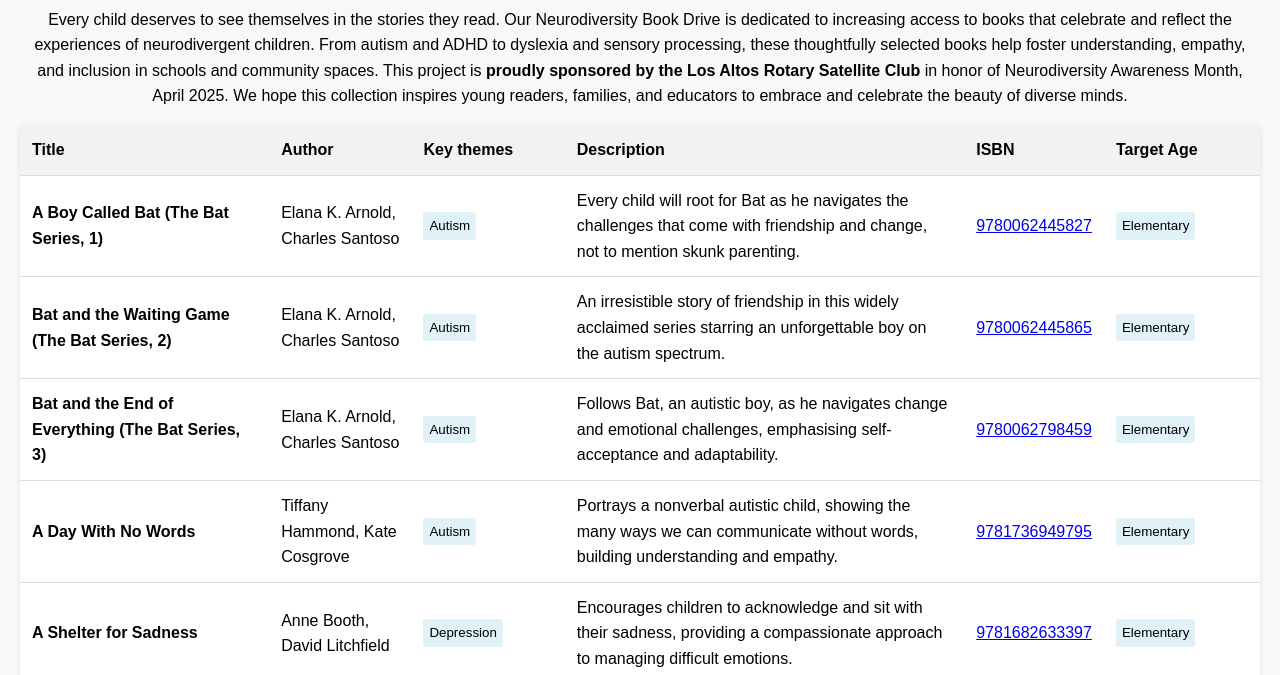
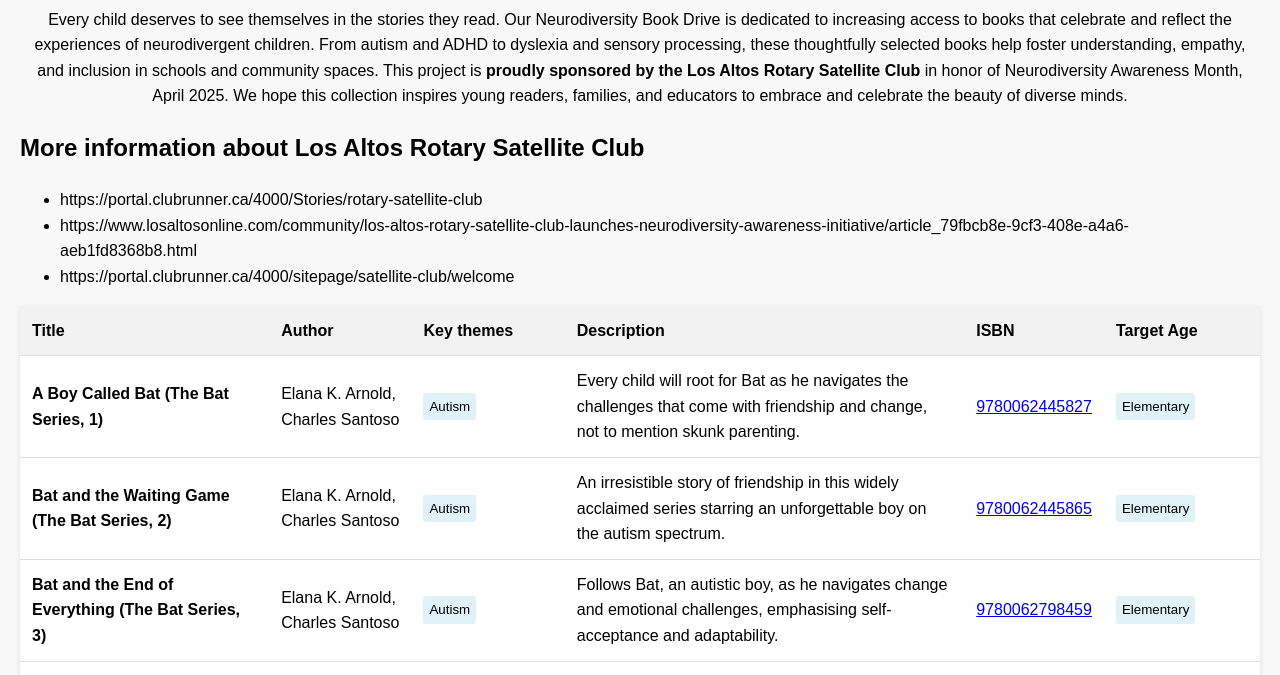
Before and after one commit to larc-ndbl/larc-ndbl.github.io, a plain HTML site: page index.html in a window 1280 px wide. Shown: the part 86-761 px from the top of the page. Drawn offline with Linux system fonts and the light colour scheme.

Commit message:
Update index.html
Add a few URLs in a list; still needs to be refined

```diff
--- a/index.html
+++ b/index.html
@@ -19,6 +19,13 @@
     Los Altos Rotary Satellite Club</b> in honor of Neurodiversity Awareness Month, April 2025.
     We hope this collection inspires young readers, families, and educators to embrace and
     celebrate the beauty of diverse minds.</p>
+
+<h2>More information about Los Altos Rotary Satellite Club</h2>
+<ul>
+<li>https://portal.clubrunner.ca/4000/Stories/rotary-satellite-club</li>
+<li>https://www.losaltosonline.com/community/los-altos-rotary-satellite-club-launches-neurodiversity-awareness-initiative/article_79fbcb8e-9cf3-408e-a4a6-aeb1fd8368b8.html</li>
+<li>https://portal.clubrunner.ca/4000/sitepage/satellite-club/welcome</li>
+</ul>
 <table>
     <thead>
         <tr>
```
